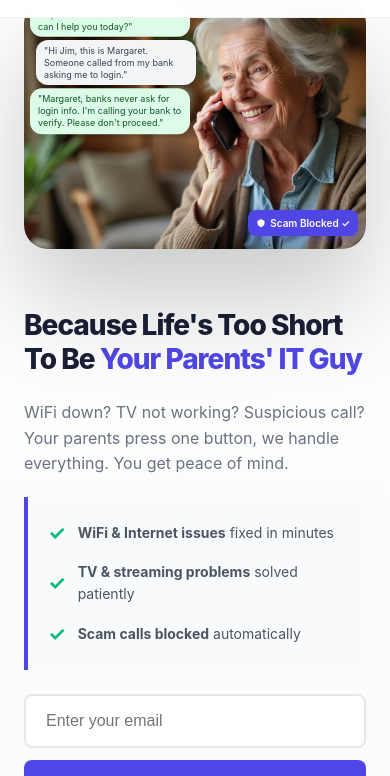
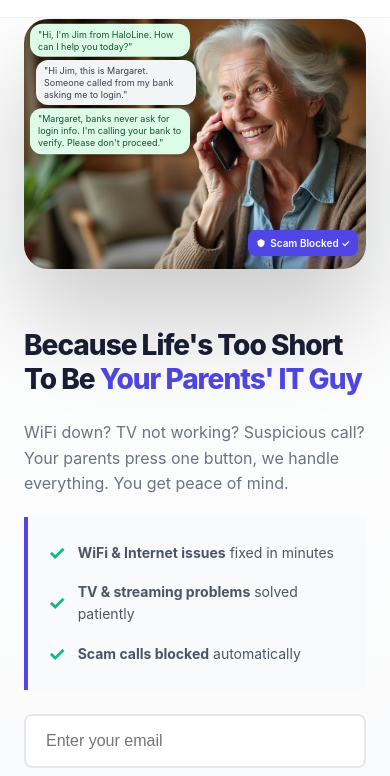
Before and after one commit to Asiantown/haloline, a plain HTML site: page index.html in a window 390 px wide. Shown: the part 61-837 px from the top of the page. Drawn offline with Linux system fonts and the light colour scheme.

Commit message:
Add more top padding on mobile to prevent header overlap

```diff
--- a/index.html
+++ b/index.html
@@ -851,7 +851,7 @@
             }
 
             .hero {
-                padding: 60px 0 40px;
+                padding: 80px 0 40px;
                 min-height: auto;
             }
 
```
